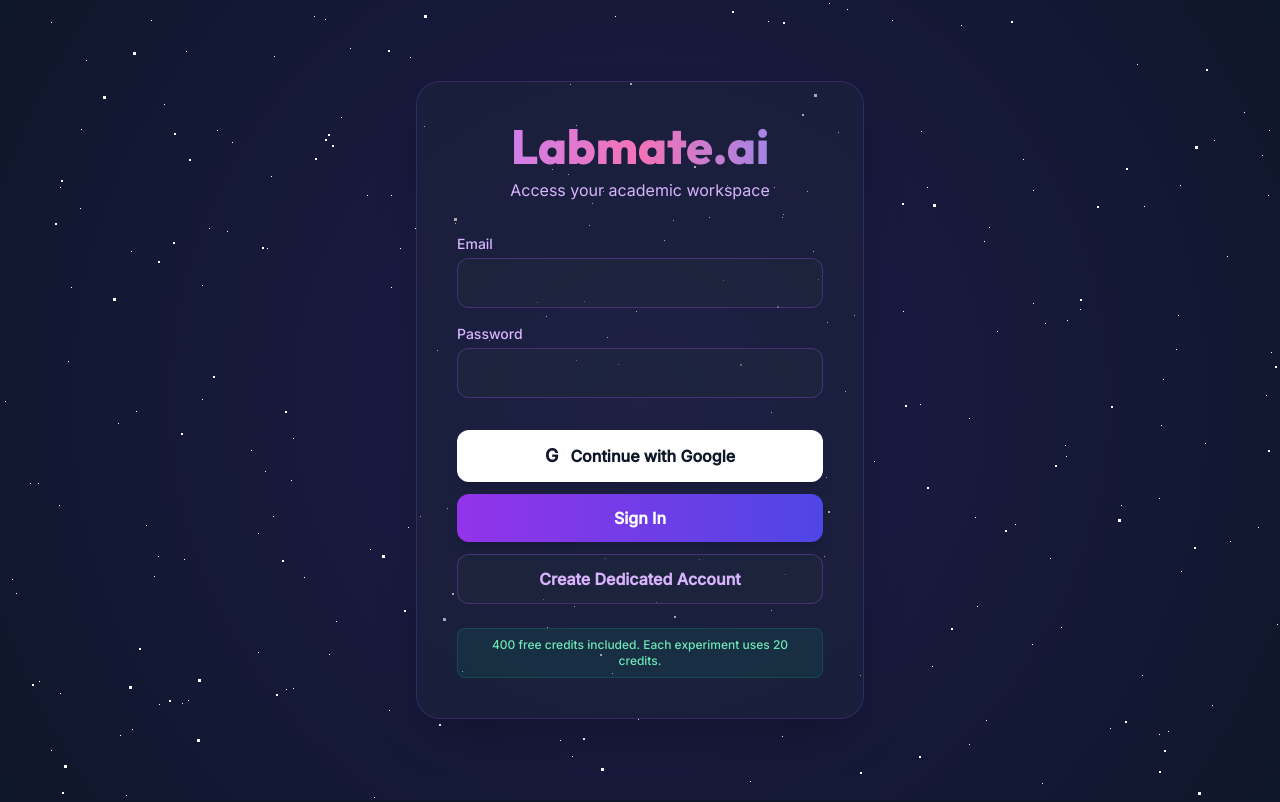
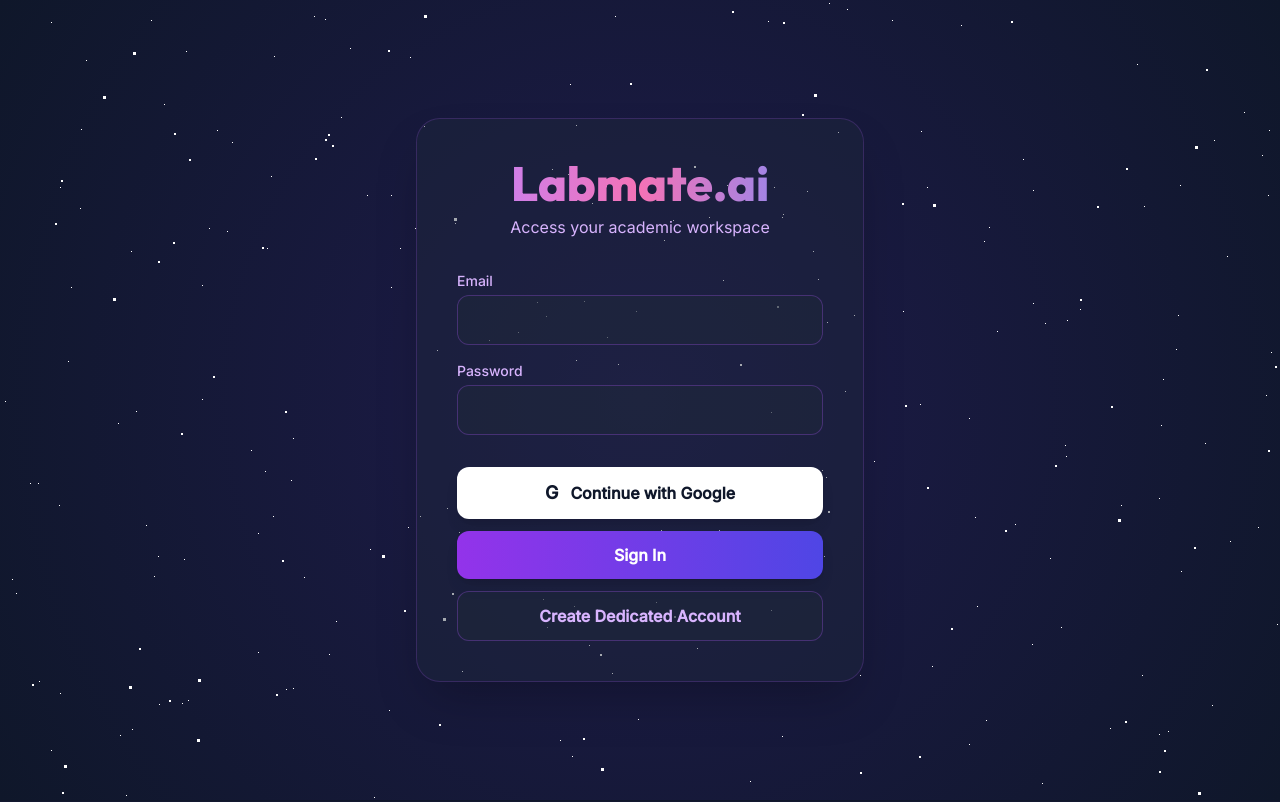
Before and after one commit to The-tech17/labmate.ai, a Flask app: page / in a window 1280 px wide. Run offline with Flask 3, Linux system fonts and the light colour scheme; some libraries are stand-ins or nearby versions.

Commit message:
Update index.html

```diff
--- a/templates/index.html
+++ b/templates/index.html
@@ -88,9 +88,6 @@
                     </button>
                 </div>
             </form>
-            <div id="auth-credit-display" class="mt-6 text-center text-xs text-emerald-300 bg-emerald-500/10 border border-emerald-500/20 rounded-lg px-3 py-2 font-medium">
-                400 free credits included. Each experiment uses 20 credits.
-            </div>
         </div>
     </div>
 
@@ -439,6 +436,7 @@
     </div>
 
     <script src="https://cdnjs.cloudflare.com/ajax/libs/html2pdf.js/0.10.1/html2pdf.bundle.min.js"></script>
+    <script src="https://checkout.razorpay.com/v1/checkout.js"></script>
     <script src="https://cdn.jsdelivr.net/npm/marked/marked.min.js"></script>
     <script>
         window.MathJax = {
```
